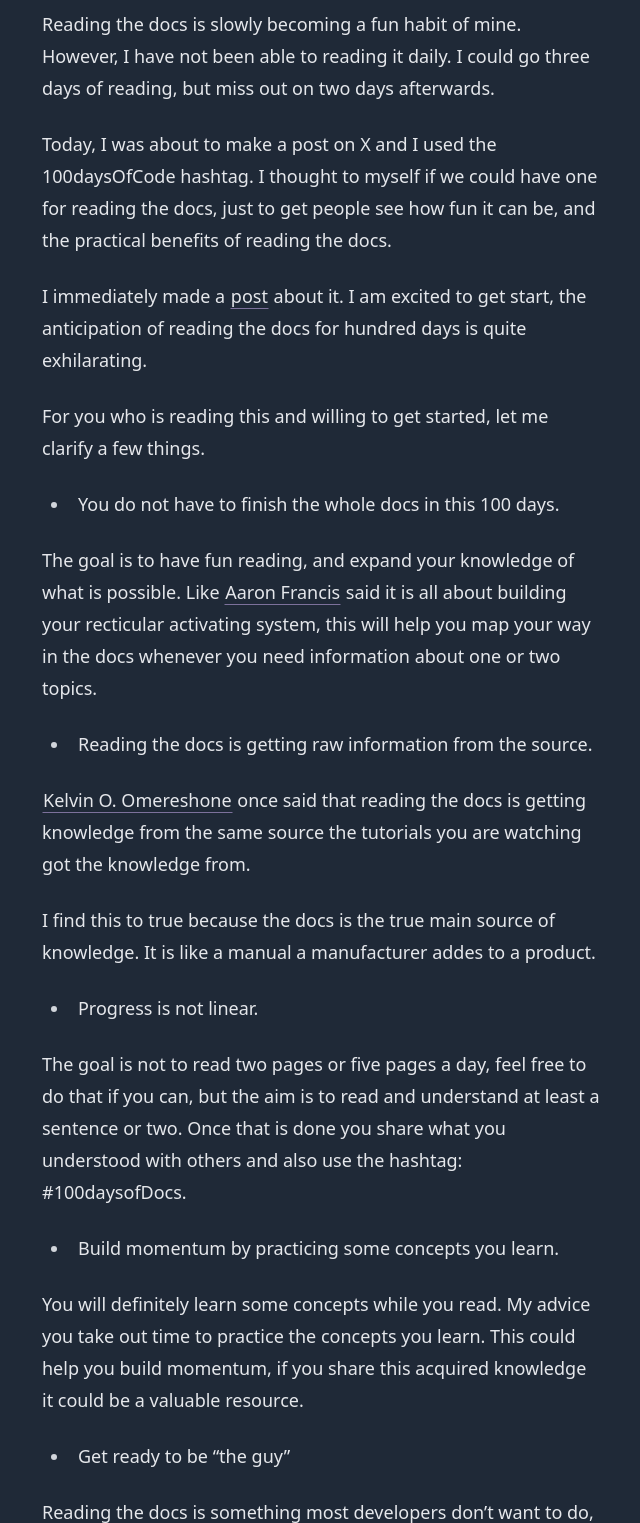
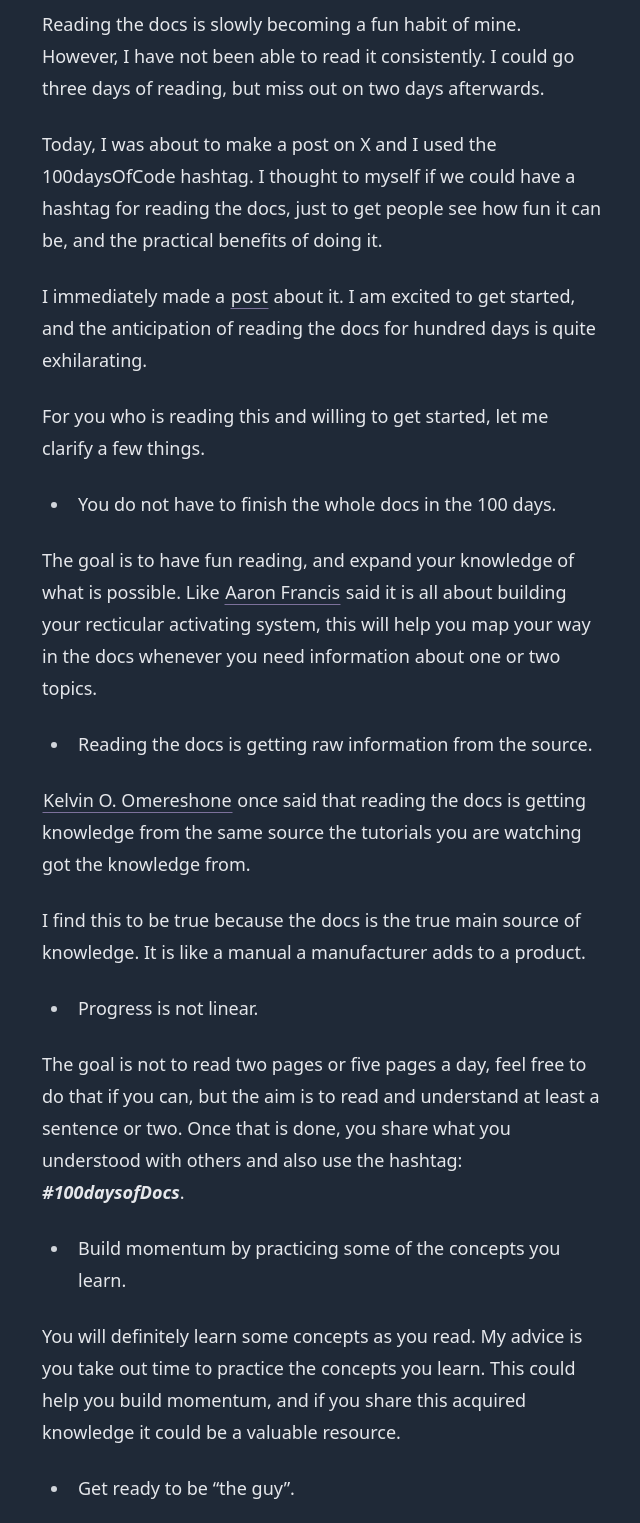
Before and after one commit to lennyAiko/clenny.tech, an Astro site: page /blog/100-days-of-docs in a window 1280 px wide. Shown: the part 420-1943 px from the top of the page, without its empty margins (318-958 px from the left). Built offline with nearby package versions, Linux system fonts and the light colour scheme; Astro itself is replaced by a stand-in of ours.

Commit message:
typo fixes

```diff
--- a/src/pages/blog/100-days-of-docs.md
+++ b/src/pages/blog/100-days-of-docs.md
@@ -5,15 +5,15 @@
  pubDate: '3 December, 2023'
 ---
 
-Reading the docs is slowly becoming a fun habit of mine. However, I have not been able to reading it daily. I could go three days of reading, but miss out on two days afterwards.
+Reading the docs is slowly becoming a fun habit of mine. However, I have not been able to read it consistently. I could go three days of reading, but miss out on two days afterwards.
 
-Today, I was about to make a post on X and I used the 100daysOfCode hashtag. I thought to myself if we could have one for reading the docs, just to get people see how fun it can be, and the practical benefits of reading the docs.
+Today, I was about to make a post on X and I used the 100daysOfCode hashtag. I thought to myself if we could have a hashtag for reading the docs, just to get people see how fun it can be, and the practical benefits of doing it.
 
-I immediately made a [post](https://twitter.com/c_lennyx/status/1731378599301701993) about it. I am excited to get start, the anticipation of reading the docs for hundred days is quite exhilarating.
+I immediately made a [post](https://twitter.com/c_lennyx/status/1731378599301701993) about it. I am excited to get started, and the anticipation of reading the docs for hundred days is quite exhilarating.
 
 For you who is reading this and willing to get started, let me clarify a few things.
 
-- You do not have to finish the whole docs in this 100 days.
+- You do not have to finish the whole docs in the 100 days.
 
 The goal is to have fun reading, and expand your knowledge of what is possible. Like [Aaron Francis](https://twitter.com/aarondfrancis) said it is all about building your recticular activating system, this will help you map your way in the docs whenever you need information about one or two topics.
 
@@ -21,17 +21,17 @@ The goal is to have fun reading, and expand your knowledge of what is possible.
 
 [Kelvin O. Omereshone](https://twitter.com/Dominus_Kelvin) once said that reading the docs is getting knowledge from the same source the tutorials you are watching got the knowledge from.
 
-I find this to true because the docs is the true main source of knowledge. It is like a manual a manufacturer addes to a product.
+I find this to be true because the docs is the true main source of knowledge. It is like a manual a manufacturer adds to a product.
 
 - Progress is not linear.
 
-The goal is not to read two pages or five pages a day, feel free to do that if you can, but the aim is to read and understand at least a sentence or two. Once that is done you share what you understood with others and also use the hashtag: #100daysofDocs.
+The goal is not to read two pages or five pages a day, feel free to do that if you can, but the aim is to read and understand at least a sentence or two. Once that is done, you share what you understood with others and also use the hashtag: _**#100daysofDocs**_.
 
-- Build momentum by practicing some concepts you learn.
+- Build momentum by practicing some of the concepts you learn.
 
-You will definitely learn some concepts while you read. My advice you take out time to practice the concepts you learn. This could help you build momentum, if you share this acquired knowledge it could be a valuable resource.
+You will definitely learn some concepts as you read. My advice is you take out time to practice the concepts you learn. This could help you build momentum, and if you share this acquired knowledge it could be a valuable resource.
 
-- Get ready to be "the guy"
+- Get ready to be "the guy".
 
 Reading the docs is something most developers don't want to do, they feel it is totally unnecessary. This can be true from their own point of view.
 
```
